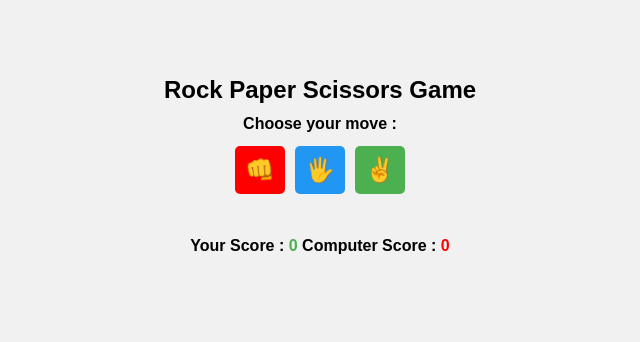
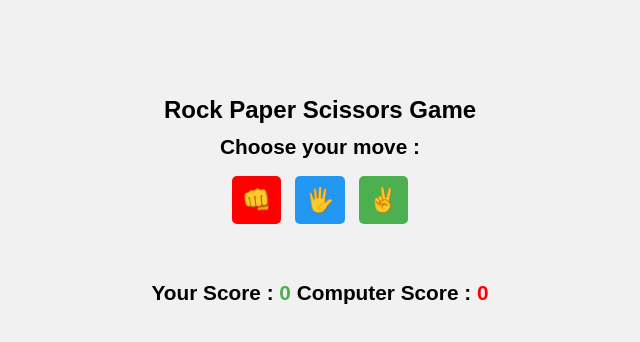
Before and after one commit to aditya7447/rock-paper-scissor-game, a plain HTML site: page index.html in a window 1280 px wide. Shown: the whole page, without its empty margins (320-960 px from the left). Drawn offline with Linux system fonts and the light colour scheme.

Commit message:
Update style.css

```diff
--- a/style.css
+++ b/style.css
@@ -124,7 +124,7 @@ p{
         padding: 10px;
         margin-left:10px;
         margin-right: 10px;
-        margin-top: 50px; /* Adjust the margin for smaller screens */
+        margin-top: 70px; /* Adjust the margin for smaller screens */
     }
 
     h1 {
@@ -132,35 +132,37 @@ p{
     }
 
     h2 {
-        font-size: 1rem; /* Reduce the font size for h2 on mobile */
+        font-size: 1.3rem; /* Reduce the font size for h2 on mobile */
     }
 
     button {
         font-size: 1.5rem; /* Reduce the font size for buttons on mobile */
-        margin: 0 0.2rem; /* Adjust button margins for smaller screens */
+        margin: 0 0.3rem; /* Adjust button margins for smaller screens */
     }
 
     p {
-        font-size: 1rem; /* Reduce the font size for paragraphs on mobile */
+        font-size: 1.3rem; /* Reduce the font size for paragraphs on mobile */
     }
     #result_tie{
-        font-size: 1rem;
+        font-size: 1.3rem;
     }
     #result_win{
-        font-size: 1rem;
+        font-size: 1.3rem;
 
     }#result_lose{
-        font-size: 1rem;
+        font-size: 1.3rem;
 
     }
     #userScore{
-        font-size: 1rem;
+        font-size: 1.3rem;
 
     }
     #computerScore{
-        font-size: 1rem;
+        font-size: 1.3rem;
 
     }
+    .score{
+        font-size:1.3rem;
 
     /* Adjust other styles for mobile as needed */
 }
```
